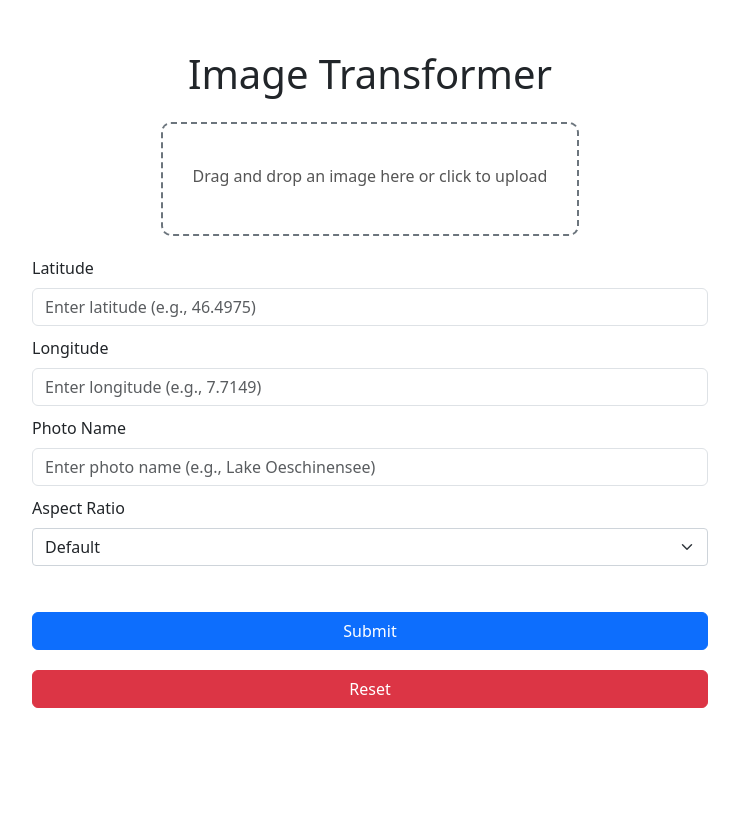
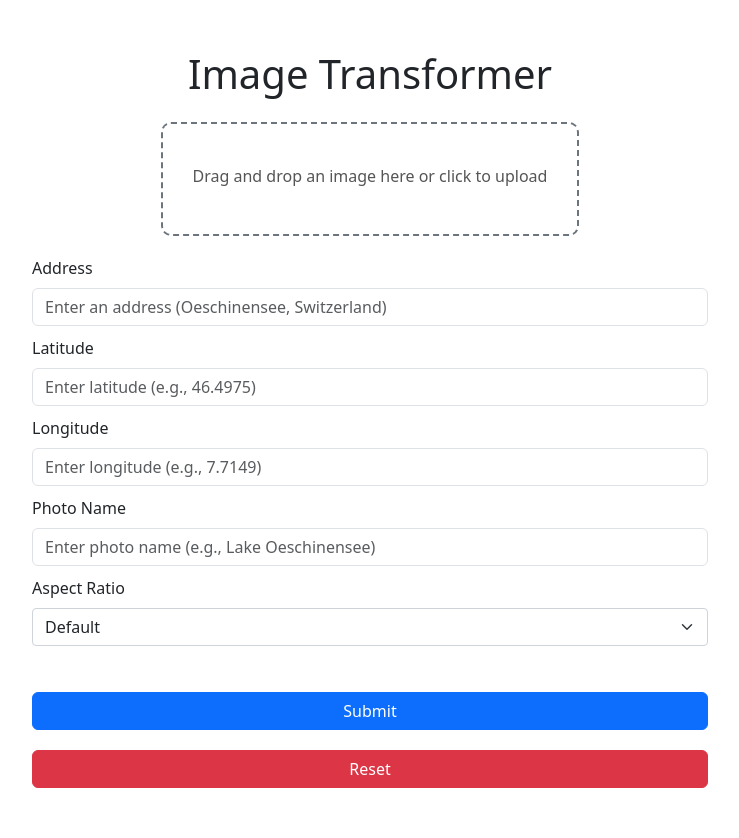
Before and after one commit to rkhanna99/image-transformer, a Flask app: page / in a window 1280 px wide. Shown: the whole page, without its empty margins (270-1009 px from the left). Before the commit the page ends 708 px from the top, so only its background shows below. Run offline with Flask 3, Linux system fonts and the light colour scheme.

Commit message:
Cleaned up frontend issues and got address to coord working

```diff
--- a/app.py
+++ b/app.py
@@ -1,7 +1,9 @@
 from flask import Flask, render_template, request, redirect, url_for, jsonify, send_file, session, send_from_directory
 from werkzeug.utils import secure_filename
 from processing_scripts.image_transformer import process_image
-import os
+from processing_scripts.helpers import get_coordinates_from_address
+from processing_scripts.helpers import cleanup_directory
+import os, atexit
 from PIL import Image
 
 app = Flask(__name__, static_folder='static', template_folder='templates')
@@ -13,6 +15,9 @@ app.config['UPLOAD_FOLDER'] = UPLOAD_FOLDER
 
 # Ensure the upload folder exists
 os.makedirs(UPLOAD_FOLDER, exist_ok=True)
+
+# Clear the uploads folder on startup
+cleanup_directory(UPLOAD_FOLDER)
 
 # Default route
 @app.route('/')
@@ -41,10 +46,26 @@ def process_image_endpoint():
     file.save(filepath)
 
     # Retrieve optional parameters from the request
+    address = request.form.get('address')
     latitude = request.form.get('latitude', type=float)
     longitude = request.form.get('longitude', type=float)
     photo_title = request.form.get('photoName')
     aspect_ratio = request.form.get('aspectRatio', 'Default')
+    print(f"Address: {address}, Latitude: {latitude}, Longitude: {longitude}, Photo Title: {photo_title}, Aspect Ratio: {aspect_ratio}")
+
+    # Check if we have received latitude and longitude
+    if latitude is None and longitude is None:
+        print("No latitude and longitude provided.")
+        # If address is provided, get coordinates from address
+        if address:
+            coordinates = get_coordinates_from_address(address)
+            print(f"Coordinates from address: {coordinates}")
+            if coordinates:
+                latitude, longitude = coordinates
+            else:
+                return jsonify({"error": "Invalid address"}), 400
+        else:
+            return jsonify({"error": "Address or Latitude and Longitude must be provided"}), 400
 
     # Convert aspect ratio if custom
     print_aspect_ratio = None
@@ -110,5 +131,9 @@ def download_file(filename):
     """
     return send_from_directory(app.config['UPLOAD_FOLDER'], filename, as_attachment=True)
 
+
+# Cleanup the upload directory on exit
+atexit.register(cleanup_directory, UPLOAD_FOLDER)
+
 if __name__ == '__main__':
     app.run(debug=True)
--- a/processing_scripts/image_transformer.py
+++ b/processing_scripts/image_transformer.py
@@ -95,7 +95,7 @@ def process_image(image_path: string, latitude: float=None, longitude: float=Non
 
     # Get the image metadata and use that to generate a separate image
     # Here we can use the optional latitude, longitude, and photo title
-
+    print (f"Latitude: {latitude}, Longitude: {longitude}, Photo Title: {photo_title}")
     metadata = get_image_metadata(image_path, latitude, longitude)
     print(metadata)
     metadata_image = generate_metadata_image(metadata, img_dimensions["img_width"], img_dimensions["img_height"], photo_title)
--- a/static/js/script.js
+++ b/static/js/script.js
@@ -165,6 +165,12 @@ document.getElementById("uploadForm").addEventListener("submit", async function
     }
 });
 
+// Handle the reset all button (Just do a full reload)
+document.getElementById("resetAllBtn").addEventListener("click", function () {
+    console.log("Reset all button clicked. Reloading the page.");
+    location.reload(); // Reload the page to reset everything
+});
+
 // Handle the back button to return to the upload form
 document.getElementById("backButton").addEventListener("click", function () {
     document.getElementById("uploadSection").style.display = "block";
--- a/templates/upload.html
+++ b/templates/upload.html
@@ -23,8 +23,12 @@
                         <input type="file" id="imageInput" name="image" class="form-control d-none" accept="image/*">
                         <img id="previewImage" class="d-none" alt="Preview" style="max-width: 100%; margin-top: 20px;">
                     </div>
-                    <button id="resetButton" style="display: none;">Reset</button>
+                    <button id="resetButton" type="button" style="display: none;">Reset</button>
                 </div>
+
+                <!-- Address Input -->
+                <label for="address" class="form-label">Address</label>
+                <input type="text" id="address" name="address" class="form-control" placeholder="Enter an address (Oeschinensee, Switzerland)">
 
                 <!-- Latitude Input -->
                 <label for="latitude" class="form-label">Latitude</label>
@@ -61,7 +65,7 @@
                 <!-- Submit Button -->
                 <button type="submit" class="btn btn-primary w-100">Submit</button>
                 <!-- Reset All Button -->
-                <button type="reset" class="btn btn-danger w-100">Reset</button>
+                <button type="reset" id="resetAllBtn" class="btn btn-danger w-100">Reset</button>
             </form>
         </div>
 
```
Also changed, not shown: processing_scripts/helpers.py (+35 -2 lines), tests/helper_test.py (+1 -1 lines), color_palette.jpg, 2 other files.
